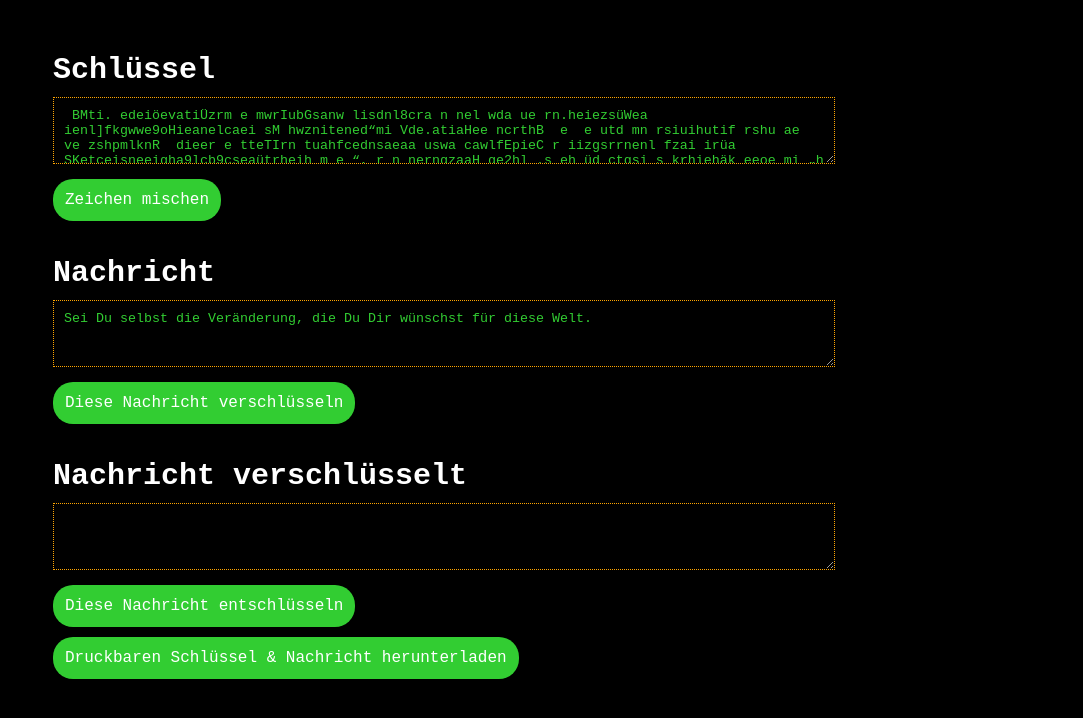
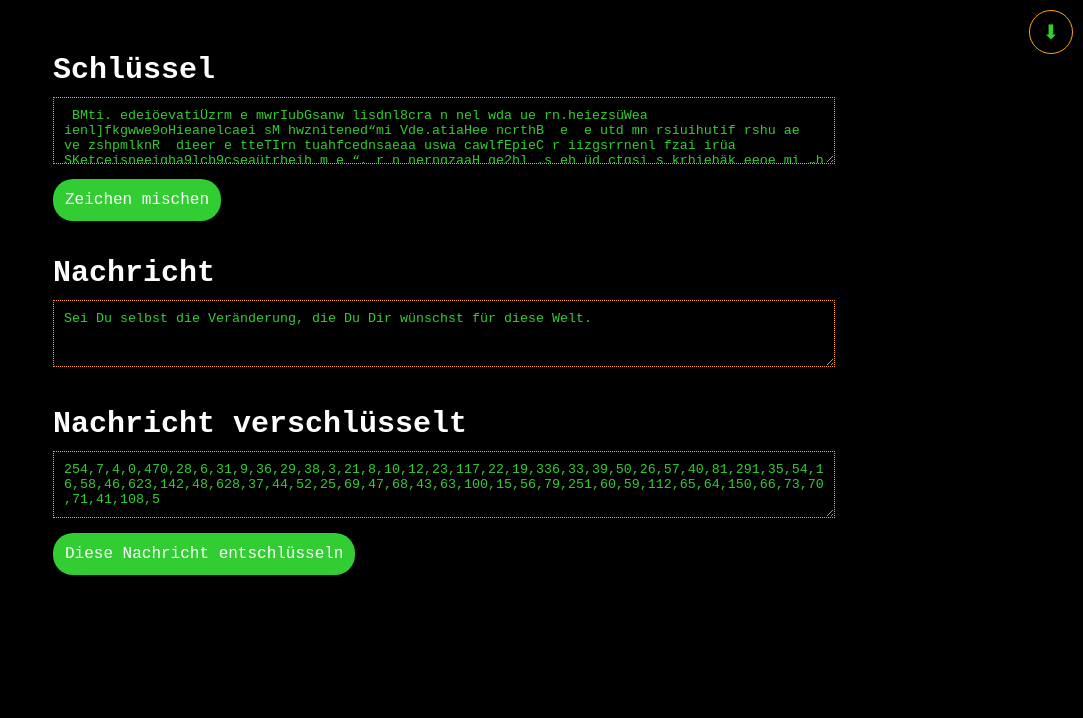
Before and after one commit to rudolphreti/Cicla, a website built with webpack: page src/index.html in a window 1280 px wide. Shown: the whole page, without its empty margins (197-1280 px from the left). Built offline with nearby package versions, Linux system fonts and the light colour scheme.

Commit message:
Automate encryption and update download button

```diff
--- a/src/index.html
+++ b/src/index.html
@@ -25,6 +25,9 @@
 </head>
 
 <body>
+    <div class="top-bar">
+        <button class="icon-button" onclick="downloadKeyHtml()" aria-label="Download">⬇</button>
+    </div>
     <div class="main-container">
         <div class="sub-container">
             <h1>Schlüssel</h1>
@@ -36,11 +39,9 @@
               </div>
               <h1>Nachricht</h1>
               <textarea spellcheck="false" id="message" rows="3">Sei Du selbst die Veränderung, die Du Dir wünschst für diese Welt.</textarea>
-              <button class="myButton margin-top" onclick="encryptMessage()">Diese Nachricht verschlüsseln</button>
               <h1>Nachricht verschlüsselt</h1>
               <textarea spellcheck="false" rows="3" id="message-encrypted"></textarea>
               <button class="myButton margin-top" onclick="decryptMessage()">Diese Nachricht entschlüsseln</button>
-              <button class="myButton margin-top" onclick="downloadKeyHtml()">Druckbaren Schlüssel &amp; Nachricht herunterladen</button>
               <h1 id="message-decrypted-title">Nachricht entschlüsselt</h1>
               <div id="message-decrypted"></div>
         </div>
--- a/src/script.ts
+++ b/src/script.ts
@@ -135,6 +135,7 @@ ${
 const shuffleKeyChars = (): void => {
   const keyInput = document.getElementById('key') as HTMLInputElement;
   keyInput.value = keyInput.value.shuffle();
+  encryptMessage();
 };
 
 const appendMissingCharacters = (message: string, key: string): string | null => {
@@ -226,12 +227,28 @@ const updateCaretPosition = (event: Event): void => {
   (document.getElementById('caret-position') as HTMLElement).innerHTML = `Cursor-Position: ${input.selectionStart}`;
 };
 
+const setupAutoEncryption = (): void => {
+  const keyInput = document.getElementById('key') as HTMLTextAreaElement;
+  const messageInput = document.getElementById('message') as HTMLTextAreaElement;
+
+  const autoEncrypt = (): void => encryptMessage();
+
+  ['input', 'change', 'paste'].forEach((eventName) => {
+    keyInput.addEventListener(eventName, autoEncrypt);
+    messageInput.addEventListener(eventName, autoEncrypt);
+  });
+
+  autoEncrypt();
+};
+
 window.addEventListener('load', () => {
   const input = document.getElementById('key') as HTMLInputElement;
 
   ['click', 'keyup'].forEach((eventName) => {
     input.addEventListener(eventName, updateCaretPosition);
   });
+
+  setupAutoEncryption();
 });
 
 window.shuffleKeyChars = shuffleKeyChars;
--- a/src/styles.scss
+++ b/src/styles.scss
@@ -66,6 +66,30 @@ body {
         }
     }
 
+    .top-bar {
+        position: fixed;
+        top: 10px;
+        right: 10px;
+    }
+
+    .icon-button {
+        width: 44px;
+        height: 44px;
+        border-radius: 50%;
+        border: 1px solid $border-color;
+        background: $background-color;
+        color: $text-color;
+        font-size: 20px;
+        cursor: pointer;
+        display: flex;
+        align-items: center;
+        justify-content: center;
+
+        &:hover {
+            background: $hover-background-color;
+        }
+    }
+
     #logo {
         display: flex;
         justify-content: center;
```
